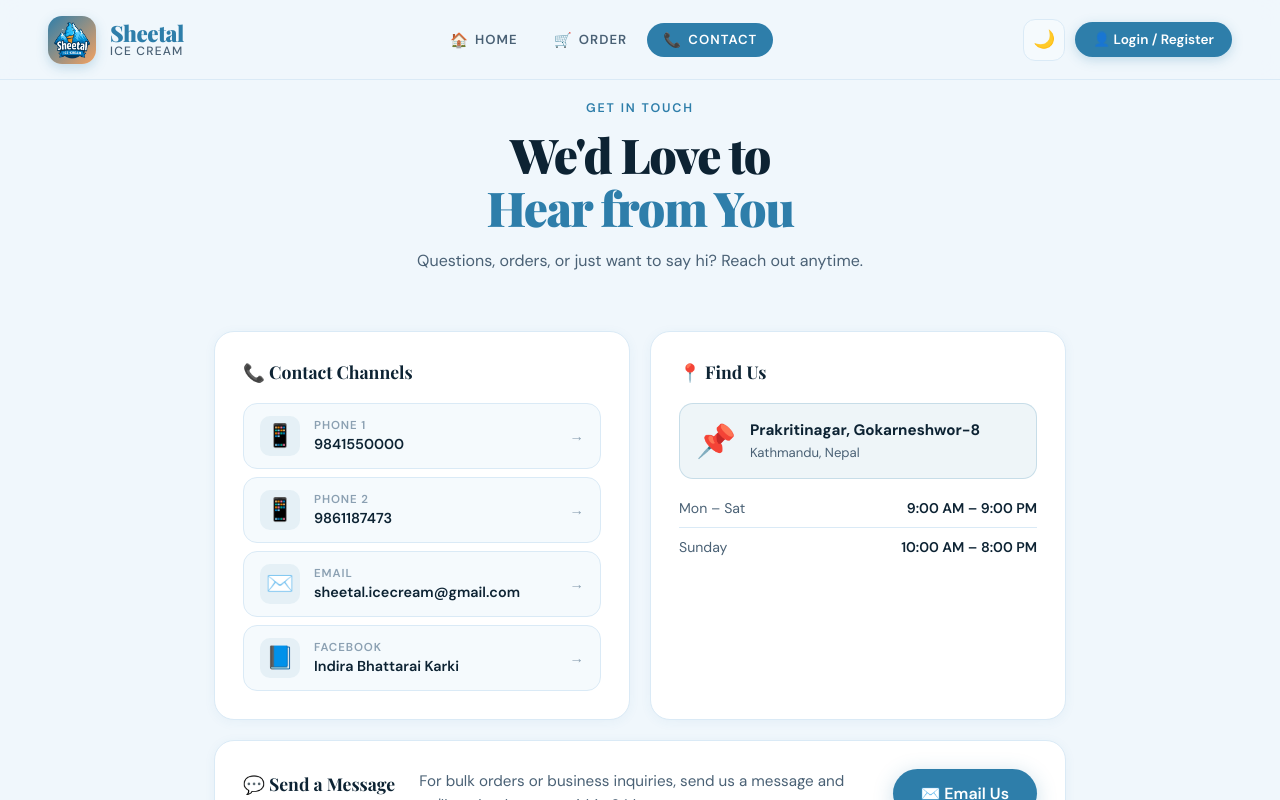
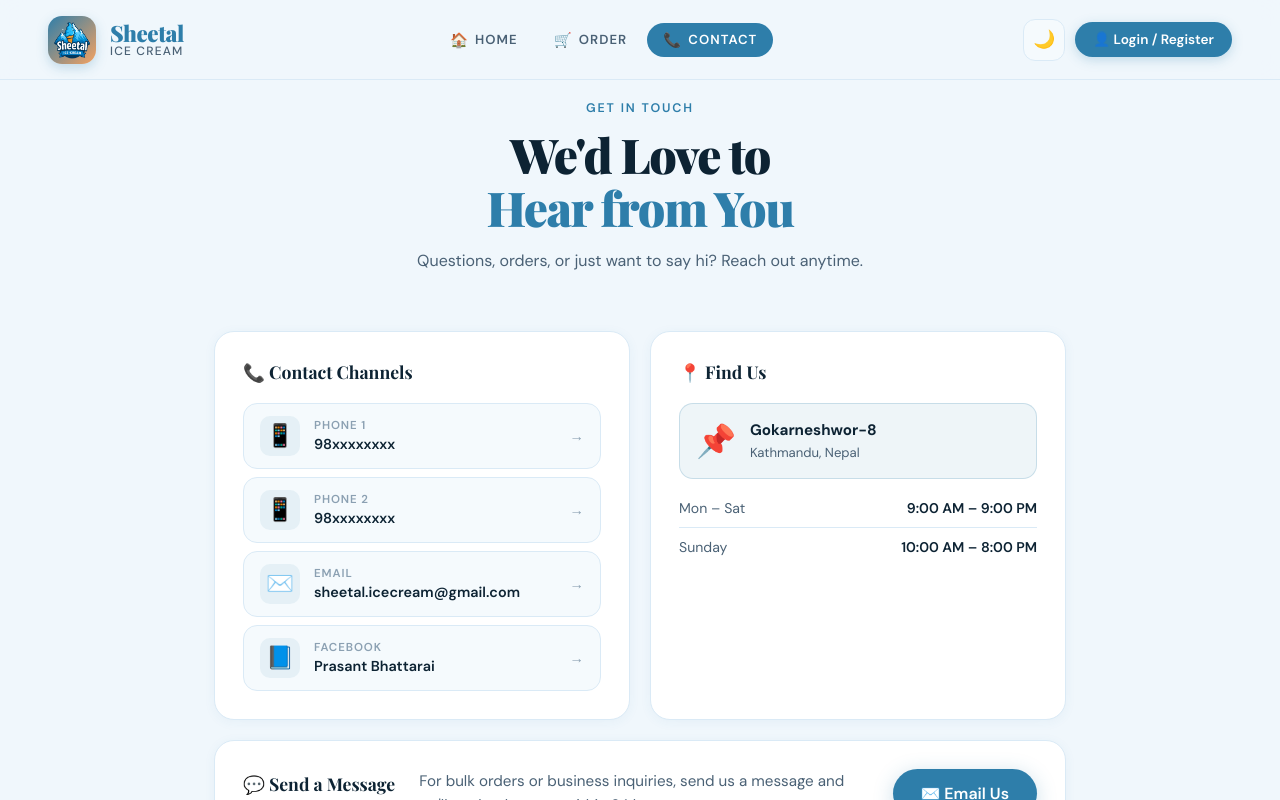
Before and after one commit to coprashant/Ice-Cream-Website, a React (Vite) app in the folder frontend/: page / in a window 1280 px wide. Both pictures are taken after a click on the button "Contact". Shown: the top 800 px of the page. Built offline with nearby package versions, Linux system fonts and the light colour scheme; no server answers.

Commit message:
fix: Updated contact info

```diff
--- a/frontend/src/components/Footer.jsx
+++ b/frontend/src/components/Footer.jsx
@@ -25,13 +25,13 @@
         </div>
 
         <div className="footer-contact">
-          <a href="tel:+9779841550000">📞 9841550000</a>
+          <a href="tel:+9779841550000">📞 98xxxxxxxx</a>
           <a href="mailto:sheetal.icecream@gmail.com">✉️ sheetal.icecream@gmail.com</a>
           <span>📍 Gokarneshwor-8, Kathmandu</span>
         </div>
       </div>
       <div className="footer-bottom">
-        <p>© 2025 Sheetal Ice-Cream Udhyog · All Rights Reserved</p>
+        <p>© 2026 Sheetal Ice-Cream Udhyog · All Rights Reserved</p>
       </div>
     </footer>
   );
--- a/frontend/src/pages/contact/Contact.jsx
+++ b/frontend/src/pages/contact/Contact.jsx
@@ -29,13 +29,13 @@
               <ContactItem
                 icon="📱"
                 label="Phone 1"
-                value="9841550000"
+                value="98xxxxxxxx"
                 href="tel:+9779841550000"
               />
               <ContactItem
                 icon="📱"
                 label="Phone 2"
-                value="9861187473"
+                value="98xxxxxxxx"
                 href="tel:+9779861187473"
               />
               <ContactItem
@@ -47,8 +47,8 @@
               <ContactItem
                 icon="📘"
                 label="Facebook"
-                value="Indira Bhattarai Karki"
-                href="https://www.facebook.com/indira.bhattaraikarki"
+                value="Prasant Bhattarai"
+                href="https://www.facebook.com"
               />
             </div>
           </div>
@@ -58,7 +58,7 @@
             <div className="location-display">
               <div className="location-pin">📌</div>
               <div className="location-text">
-                <p className="location-main">Prakritinagar, Gokarneshwor-8</p>
+                <p className="location-main">Gokarneshwor-8</p>
                 <p className="location-secondary">Kathmandu, Nepal</p>
               </div>
             </div>
```
